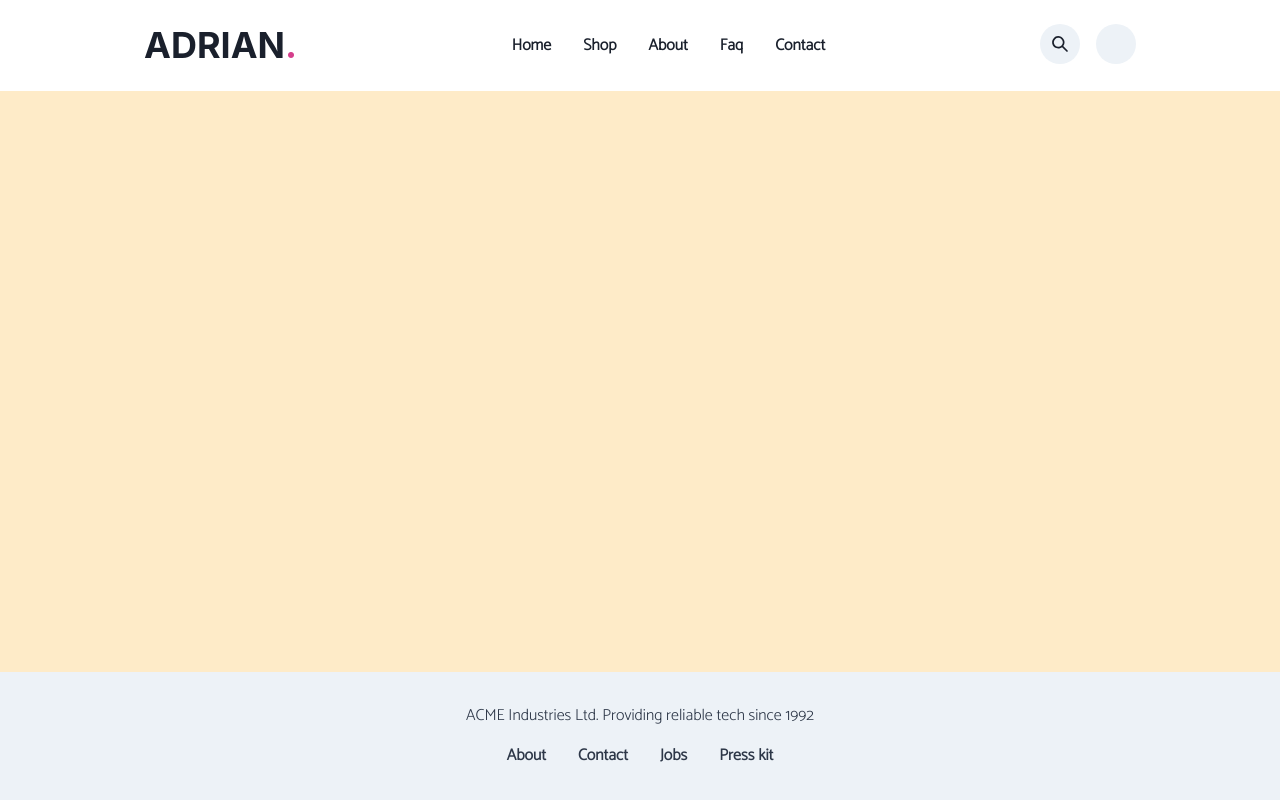
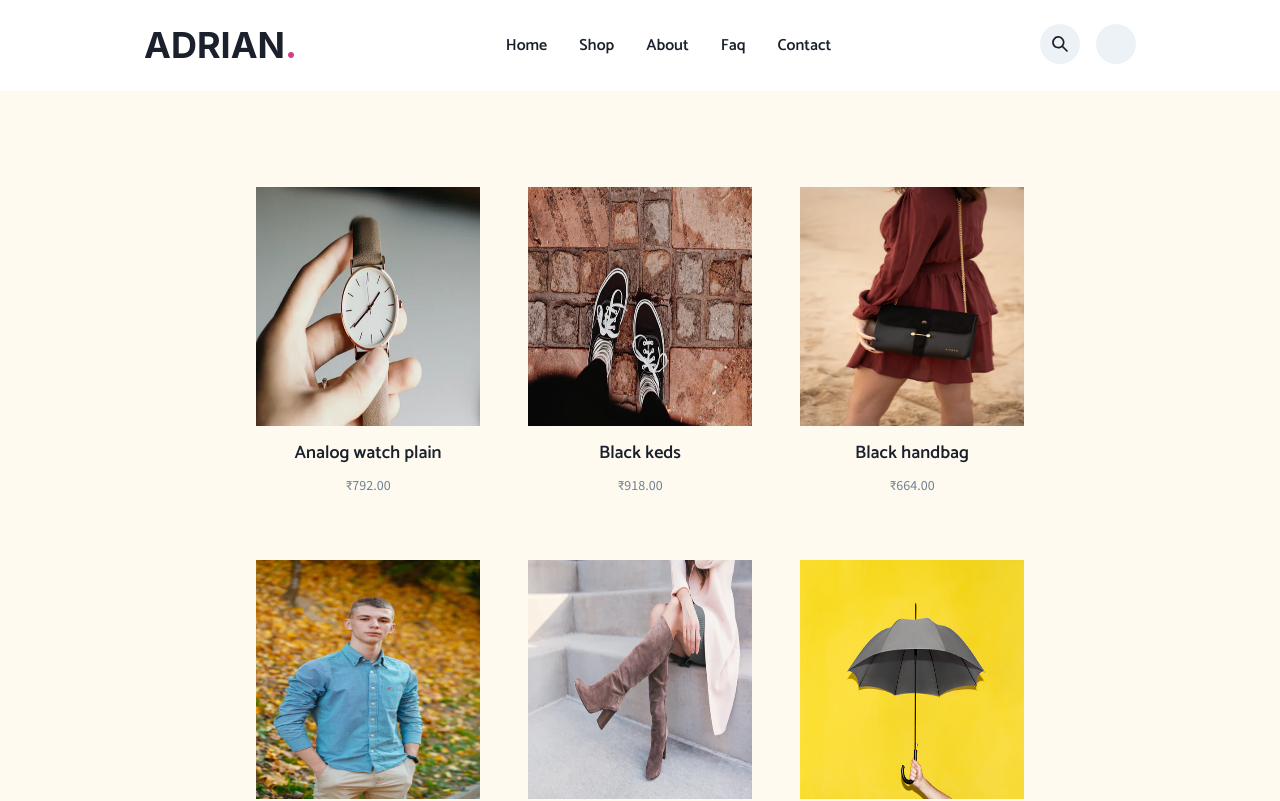
Before and after one commit to aniruddha-jafa/ecommerce-app, a Next.js app in the folder frontend/: page / in a window 1280 px wide. Shown: the top 801 px of the page. Built offline with nearby package versions, Linux system fonts and the light colour scheme; no server answers; some icons are missing.

Commit message:
first draft for products grid

```diff
--- a/frontend/src/components/Navbar/index.tsx
+++ b/frontend/src/components/Navbar/index.tsx
@@ -167,7 +167,7 @@ export default function Main() {
         px={{ base: 12, md: 36 }}
         flexWrap='wrap'
         justifyContent='space-between'
-        fontFamily='Catamaran-light'
+        fontFamily='Catamaran light'
       >
         <Heading textTransform='uppercase'>
           Adrian
--- a/frontend/src/components/ProductGrid/index.tsx
+++ b/frontend/src/components/ProductGrid/index.tsx
@@ -1,9 +1,84 @@
-interface Props {}
+// -- components
+import {
+  Container,
+  LinkBox,
+  LinkOverlay,
+  SimpleGrid,
+  Text,
+  VStack,
+} from '@chakra-ui/react'
+import Image from 'next/image'
+
+// -- data
+import products from 'mock-data/products'
+
+// ----------------------------------------------------------------
+
+interface ProductItemProps {
+  name: string
+  price: string
+  imagePath: string
+  id: string
+}
+
+/**
+ * @todo
+ * - [ ] show cart icon on hover
+ */
+const ProductItem = ({ name, price, imagePath, id }: ProductItemProps) => {
+  const link = `/product/${id}`
+  return (
+    <VStack>
+      <LinkBox>
+        <LinkOverlay href={link}>
+          <Image src={imagePath} alt={name} width={300} height={320} />
+        </LinkOverlay>
+      </LinkBox>
+      <Text
+        fontSize={'lg'}
+        fontFamily='Catamaran light'
+        textAlign='center'
+        fontWeight={600}
+        noOfLines={1}
+      >
+        {name}
+      </Text>
+      <Text
+        fontSize={'sm'}
+        fontFamily='Source Sans Pro'
+        textAlign='center'
+        color='gray.500'
+      >
+        <LinkOverlay href={link}>{price}</LinkOverlay>
+      </Text>
+    </VStack>
+  )
+}
 
 function Main() {
   return (
     <>
-      <p>Product grid</p>
+      <Container minW='100%' px={{ base: 2, md: 64 }}>
+        <SimpleGrid
+          columns={{ base: 1, md: 3 }}
+          spacingX={12}
+          spacingY={16}
+          py={24}
+          // px={{ base: 2, md: 64 }}
+          placeItems='center'
+          // border='solid 1px blue'
+        >
+          {products.map(({ name, currentPrice, imagePath, id }) => (
+            <ProductItem
+              key={id}
+              name={name}
+              price={currentPrice}
+              imagePath={imagePath}
+              id={id}
+            />
+          ))}
+        </SimpleGrid>
+      </Container>
     </>
   )
 }
--- a/frontend/src/pages/_document.tsx
+++ b/frontend/src/pages/_document.tsx
@@ -8,7 +8,12 @@ export default function Document() {
         <link rel='preconnect' href='https://fonts.gstatic.com' />
         {/* Catamarran light */}
         <link
-          href='https://fonts.googleapis.com/css2?family=Catamaran:wght@300&display=swap'
+          href='https://fonts.googleapis.com/css2?family=Catamaran:wght@300;400;600&display=swap'
+          rel='stylesheet'
+        />
+        {/* Source sans pro */}
+        <link
+          href='https://fonts.googleapis.com/css2?family=Source+Sans+Pro:wght@300;400&display=swap'
           rel='stylesheet'
         />
         {/* Poppins */}
--- a/frontend/src/pages/index.tsx
+++ b/frontend/src/pages/index.tsx
@@ -1,6 +1,11 @@
-import BaseLayout from 'layouts/BaseLayout'
+// -- components
 import { Box } from '@chakra-ui/react'
 
+// custom
+import BaseLayout from 'layouts/BaseLayout'
+import ProductGrid from 'components/ProductGrid/index'
+
+// -- types
 import type { NextPage } from 'next'
 
 // ----------------------------------------------------------------
@@ -13,7 +18,9 @@ const Home: NextPage = () => {
   return (
     <>
       <BaseLayout>
-        <Box bgColor='orange.100' height='100%'></Box>
+        <Box bgColor='orange.50' height='100%'>
+          <ProductGrid />
+        </Box>
       </BaseLayout>
     </>
   )
--- a/frontend/src/theme/index.ts
+++ b/frontend/src/theme/index.ts
@@ -4,7 +4,8 @@ import { extendTheme } from '@chakra-ui/react'
 const theme = extendTheme({
   global: {},
   fonts: {
-    'Catamaran-light': 'Catamaran, sans-serif',
+    'Catamaran light': 'Catamaran, sans-serif',
+    'Source Sans Pro': 'Source Sans Pro, sans-serif',
   },
   colors: {
     common: {
```
